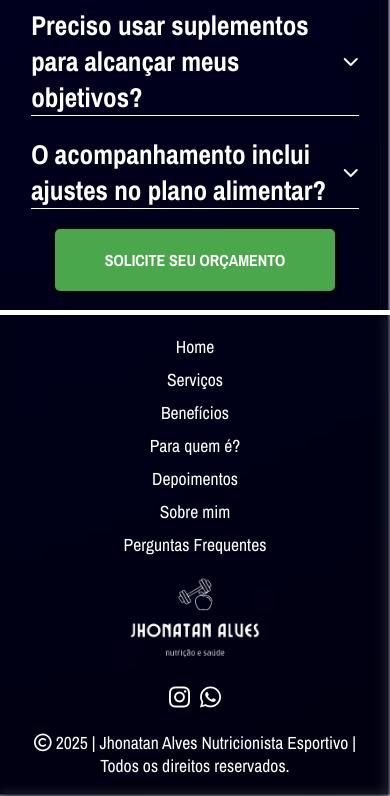
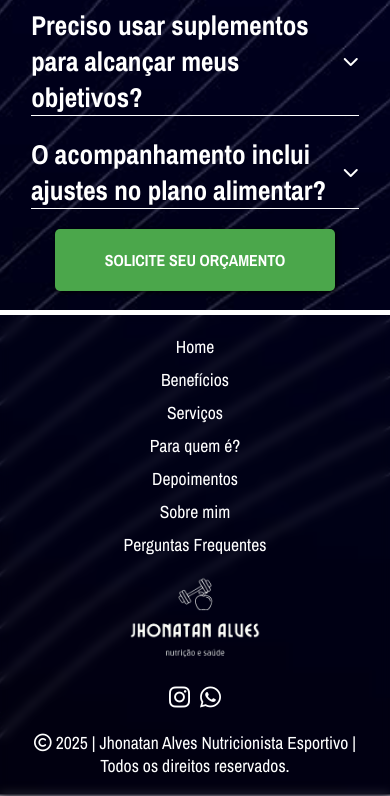
Before and after one commit to VictorOdarp/site__Jhonatan, a website: page index.html in a window 390 px wide. Shown: the part 7850-8646 px from the top of the page. Drawn offline with nearby package versions, Linux system fonts and the light colour scheme.

Commit message:
Ajustando o background

```diff
--- a/index.html
+++ b/index.html
@@ -308,8 +308,8 @@
             <nav aria-label="Navegação do rodapé">
                 <ul class="conteudo__rodape__nav">
                     <li><a href="#home" aria-label="Ir para a seção Home">Home</a></li>
+                    <li><a href="#beneficios" aria-label="Ir para a seção Benefícios">Benefícios</a></li>
                     <li><a href="#servicos" aria-label="Ir para a seção Serviços">Serviços</a></li>
-                    <li><a href="#beneficios" aria-label="Ir para a seção Benefícios">Benefícios</a></li>
                     <li><a href="#trabalho" aria-label="Ir para a seção Para quem é?">Para quem é?</a></li>
                     <li><a href="#depoimentos" aria-label="Ir para a seção Depoimentos">Depoimentos</a></li>
                     <li><a href="#sobremim" aria-label="Ir para a seção Sobre mim">Sobre mim</a></li>
--- a/style.css
+++ b/style.css
@@ -592,6 +592,12 @@ p{
 
 @media (max-width: 1600px){
 
+    body {
+        background-size: cover;
+        background-position: center;
+        background-repeat: no-repeat;
+    }
+
     .headline{
         padding: 0% 0%;
     }
@@ -653,8 +659,10 @@ p{
 
 @media (max-width: 1200px){
 
-    body{
+    body {
         background-size: cover;
+        background-position: center;
+        background-repeat: no-repeat;
     }
 
     .cabecalho__conteudo img {
@@ -820,9 +828,10 @@ p{
 
 @media (max-width: 992px){
 
-    body{
+    body {
         background-size: cover;
-        background-position: right;
+        background-position: center;
+        background-repeat: no-repeat;
     }
 
     .cabecalho__conteudo img {
@@ -993,9 +1002,10 @@ p{
 
 @media (max-width: 768px){
 
-    body{
+    body {
         background-size: cover;
-        background-position: right;
+        background-position: center;
+        background-repeat: no-repeat;
     }
 
     .cabecalho__conteudo img {
@@ -1179,9 +1189,10 @@ p{
 
 @media (max-width: 480px){
 
-    body{
+    body {
         background-size: cover;
-        background-position: right;
+        background-position: center;
+        background-repeat: no-repeat;
     }
 
     .cabecalho__conteudo img {
```
